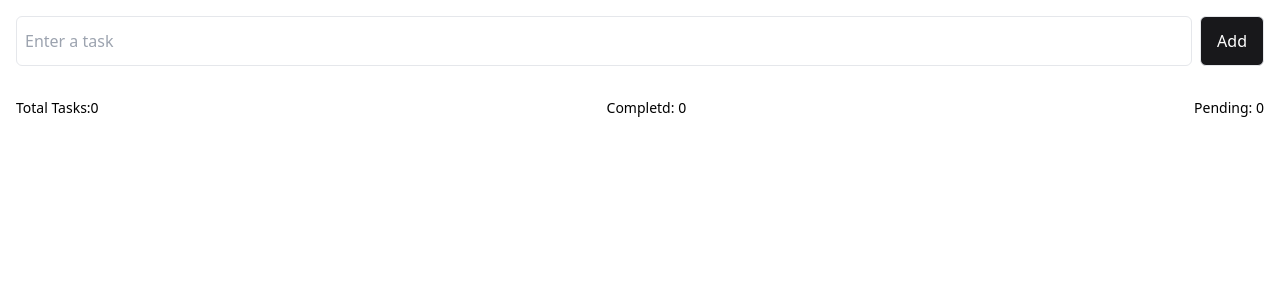
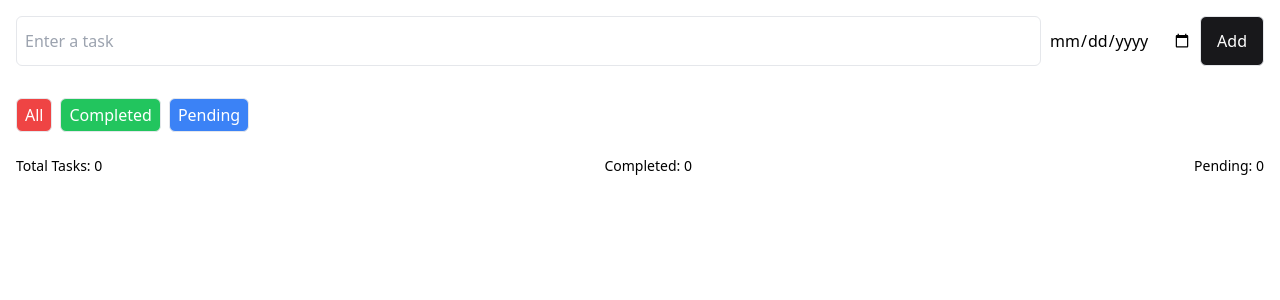
Before and after one commit to Edemaga-Heritier/To-do-List, a React (Vite) app: page / in a window 1280 px wide. Shown: the top 300 px of the page. Built offline with nearby package versions, Linux system fonts and the light colour scheme.

Commit message:
ajouter de fonctionnalité de date

```diff
--- a/src/App.jsx
+++ b/src/App.jsx
@@ -1,45 +1,73 @@
-import { useState } from "react";
+import { useState, useEffect } from "react";
 
 export default function App() {
-  // Initialiser l'état avec un tableau contenant des valeurs par défaut
   const [todos, setTodos] = useState([]);
+  const [completedTodos, setCompletedTodos] = useState([]);
+  const [filter, setFilter] = useState("all");
 
-  const onAction = async (formData) => {
-    const todo = formData.get("todo");
+  // Charger les tâches depuis le localStorage
+  useEffect(() => {
+    const savedTodos = JSON.parse(localStorage.getItem("todos")) || [];
+    setTodos(savedTodos);
+  }, []);
 
-    // Vérification pour éviter d'ajouter des valeurs vides
-    if (todo && todo.trim() !== "") {
-      setTodos([...todos, todo]); // Ajouter le nouvel élément dans le tableau
+  // Sauvegarder les tâches dans le localStorage
+  useEffect(() => {
+    localStorage.setItem("todos", JSON.stringify(todos));
+  }, [todos]);
+
+  // Filtrer les tâches
+  const getFilteredTodos = () => {
+    if (filter === "completed")
+      return todos.filter((t) => completedTodos.includes(t));
+    if (filter === "pending")
+      return todos.filter((t) => !completedTodos.includes(t));
+    return todos;
+  };
+
+  // Ajouter une tâche avec date
+  const onAction = (formData) => {
+    const todoText = formData.get("todo");
+    const dueDate = formData.get("dueDate");
+
+    if (todoText && todoText.trim() !== "") {
+      setTodos([...todos, { text: todoText, dueDate }]);
     }
   };
 
-  const [completedTodos, setCompletedTodos] = useState([]);
+  // Marquer/démarquer une tâche comme complète
   const toggleComplete = (todo) => {
     if (completedTodos.includes(todo)) {
-      setCompletedTodos(completedTodos.filter((t) => t.trim() !== todo));
+      setCompletedTodos(completedTodos.filter((t) => t !== todo));
     } else {
       setCompletedTodos([...completedTodos, todo]);
     }
   };
 
-  const editTodo = (oldTodo, newTodo) => {
-    const updatedTodos = todos.map((t) => (t === oldTodo ? newTodo : t));
+  // Modifier une tâche
+  const editTodo = (oldTodo, newText) => {
+    if (!newText) return;
+    const updatedTodos = todos.map((t) =>
+      t === oldTodo ? { ...t, text: newText } : t
+    );
     setTodos(updatedTodos);
   };
 
-  const deleteTodo = (text) => {
-    const newTodos = todos.filter((t) => t !== text);
-    setTodos(newTodos);
+  // Supprimer une tâche
+  const deleteTodo = (todoToDelete) => {
+    setTodos(todos.filter((t) => t !== todoToDelete));
+    setCompletedTodos(completedTodos.filter((t) => t !== todoToDelete));
   };
+
   return (
     <div className="p-4 flex flex-col gap-4">
       {/* Formulaire pour ajouter une tâche */}
       <form
         onSubmit={(e) => {
-          e.preventDefault(); // Empêcher le rechargement de la page
+          e.preventDefault();
           const formData = new FormData(e.target);
           onAction(formData);
-          e.target.reset(); // Réinitialiser le formulaire après ajout
+          e.target.reset();
         }}
         className="flex items-center gap-2"
       >
@@ -47,7 +75,9 @@ export default function App() {
           name="todo"
           className="border rounded-md px-2 py-3 flex-1"
           placeholder="Enter a task"
+          required
         />
+        <input type="date" name="dueDate" required />
         <button
           type="submit"
           className="border rounded-md px-4 py-3 bg-zinc-900 text-white"
@@ -56,40 +86,69 @@ export default function App() {
         </button>
       </form>
 
-      {/* Affichage des tâches */}
-      <ul className="flex flex-col gap-4 ">
-        {todos.map((todo, index) => (
+      {/* Liste des tâches */}
+      <ul className="flex flex-col gap-4">
+        {getFilteredTodos().map((todo, index) => (
           <li
-            key={index} // Utiliser l'index comme clé si les valeurs ne sont pas uniques
+            key={index}
             className={`bg-zinc-200 px-4 py-2 flex items-center rounded-md ${
-              completedTodos.includes(todo) ? " line-through text-gray-500" : ""
+              completedTodos.includes(todo) ? "line-through text-gray-500" : ""
             }`}
           >
+            <div className="flex-1">
+              <span>{todo.text}</span> -{" "}
+              <span className="text-sm text-gray-600">
+                Due: {todo.dueDate || "No date"}
+              </span>
+            </div>
             <input
               type="checkbox"
               checked={completedTodos.includes(todo)}
               onChange={() => toggleComplete(todo)}
               className="mr-2"
             />
-            <span className="flex-1">{todo}</span>
             <button
               onClick={() => deleteTodo(todo)}
-              className="border border-zinc-800 px-2 py-1 text-zinc-900 rounded-md bg-emerald-200"
+              className="border border-zinc-800 px-2 py-1 text-zinc-900 rounded-md bg-emerald-200 ml-2"
             >
               Delete
             </button>
             <button
-              onClick={() => editTodo(todo, prompt("Edit Todo", todo))}
-              className="border border-zinc-800 px-2 py-1 text-zinc-900 rounded-md bg-amber-200 m-2"
+              onClick={() => editTodo(todo, prompt("Edit Todo", todo.text))}
+              className="border border-zinc-800 px-2 py-1 text-zinc-900 rounded-md bg-amber-200 ml-2"
             >
               Edit
             </button>
           </li>
         ))}
       </ul>
-      <div className="flex justify-between text-sm">
-        <p>Total Tasks:{todos.length}</p>
-        <p>Completd: {completedTodos.length}</p>
+
+      {/* Boutons de filtre */}
+      <div className="flex gap-2">
+        <button
+          onClick={() => setFilter("all")}
+          className="border rounded-md px-2 py-1 bg-red-500 text-white"
+        >
+          All
+        </button>
+        <button
+          onClick={() => setFilter("completed")}
+          className="border rounded-md px-2 py-1 bg-green-500 text-white"
+        >
+          Completed
+        </button>
+        <button
+          onClick={() => setFilter("pending")}
+          className="border rounded-md px-2 py-1 bg-blue-500 text-white"
+        >
+          Pending
+        </button>
+      </div>
+
+      {/* Statistiques */}
+      <div className="flex justify-between text-sm mt-2">
+        <p>Total Tasks: {todos.length}</p>
+        <p>Completed: {completedTodos.length}</p>
         <p>Pending: {todos.length - completedTodos.length}</p>
       </div>
     </div>
```
